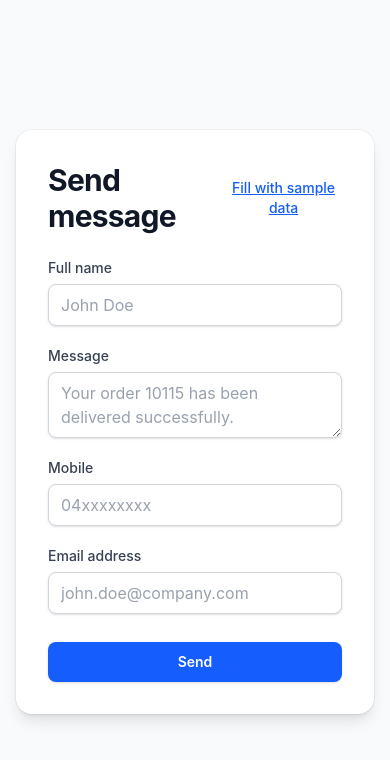
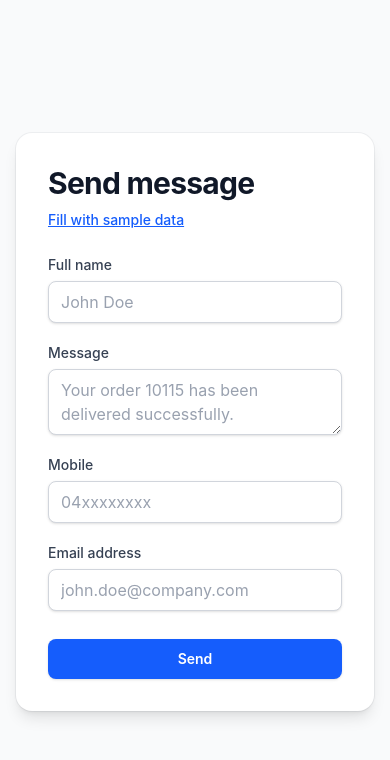
Before and after one commit to topmangarbuja/event-driven-notification-system, a React (Vite) app in the folder app/ui/: page / in a window 390 px wide. Shown: the top 760 px of the page. Built offline with nearby package versions, Linux system fonts and the light colour scheme.

Commit message:
fix(ui): make header layout responsive
- Stack title and button vertically on mobile, switch to horizontal flex layout on md+ breakpoints.
- Add bottom margin to title for better spacing when stacked.

```diff
--- a/app/ui/src/App.tsx
+++ b/app/ui/src/App.tsx
@@ -77,8 +77,8 @@ function App() {
     return (
         <div className="flex min-h-screen items-center justify-center bg-gray-50 px-4">
             <div className="w-full max-w-md rounded-2xl bg-white p-8 shadow-lg ring-1 ring-gray-900/5">
-                <div className="mb-6 flex items-center justify-between">
-                    <h1 className="text-3xl font-bold tracking-tight text-gray-900">Send message</h1>
+                <div className="mb-6 md:flex md:items-center md:justify-between">
+                    <h1 className="mb-1.5 text-3xl font-bold tracking-tight text-gray-900">Send message</h1>
                     <button type="button" className="cursor-pointer text-sm font-medium text-blue-600 underline hover:text-blue-800" onClick={fillForm}>Fill with sample data</button>
                 </div>
                 <form onSubmit={submit} className="flex flex-col gap-5">
```
